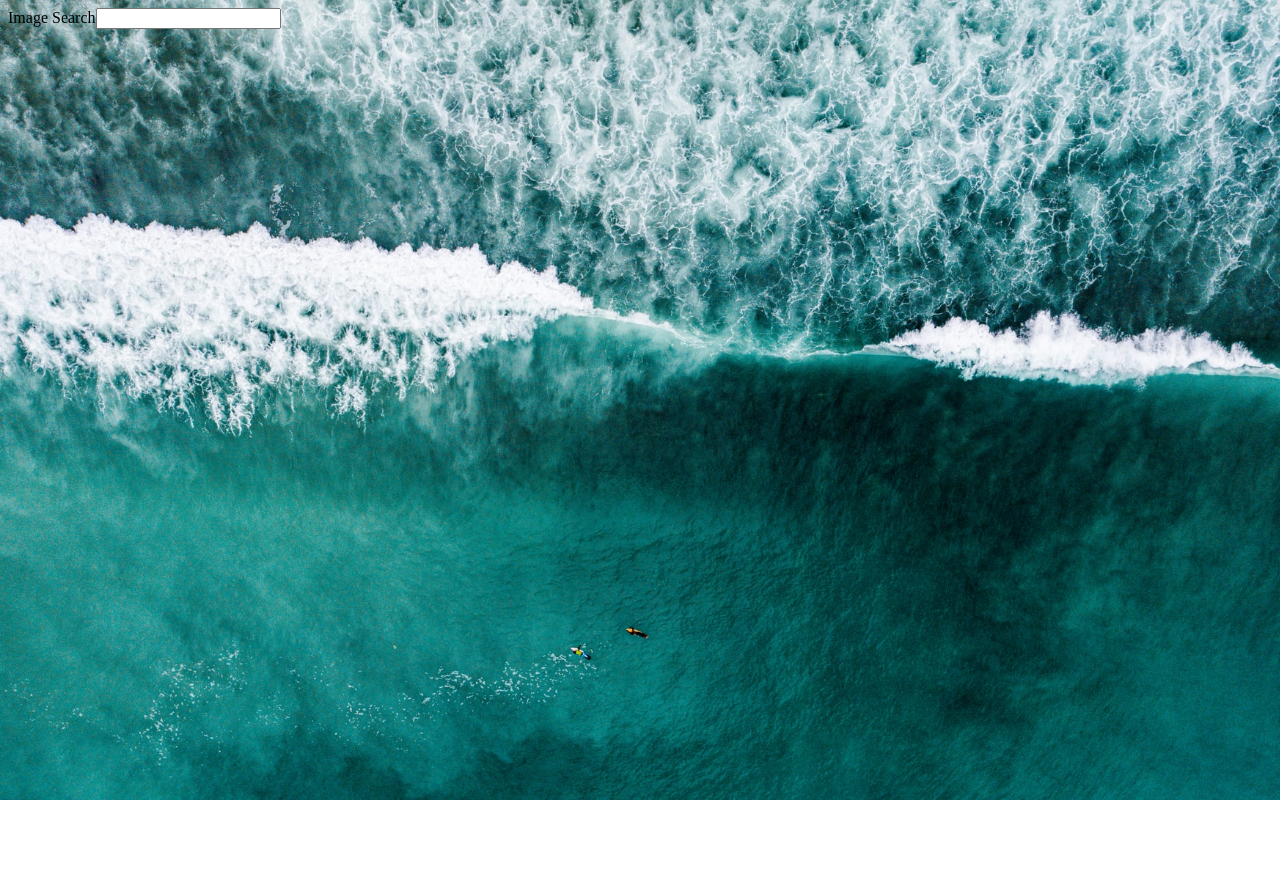
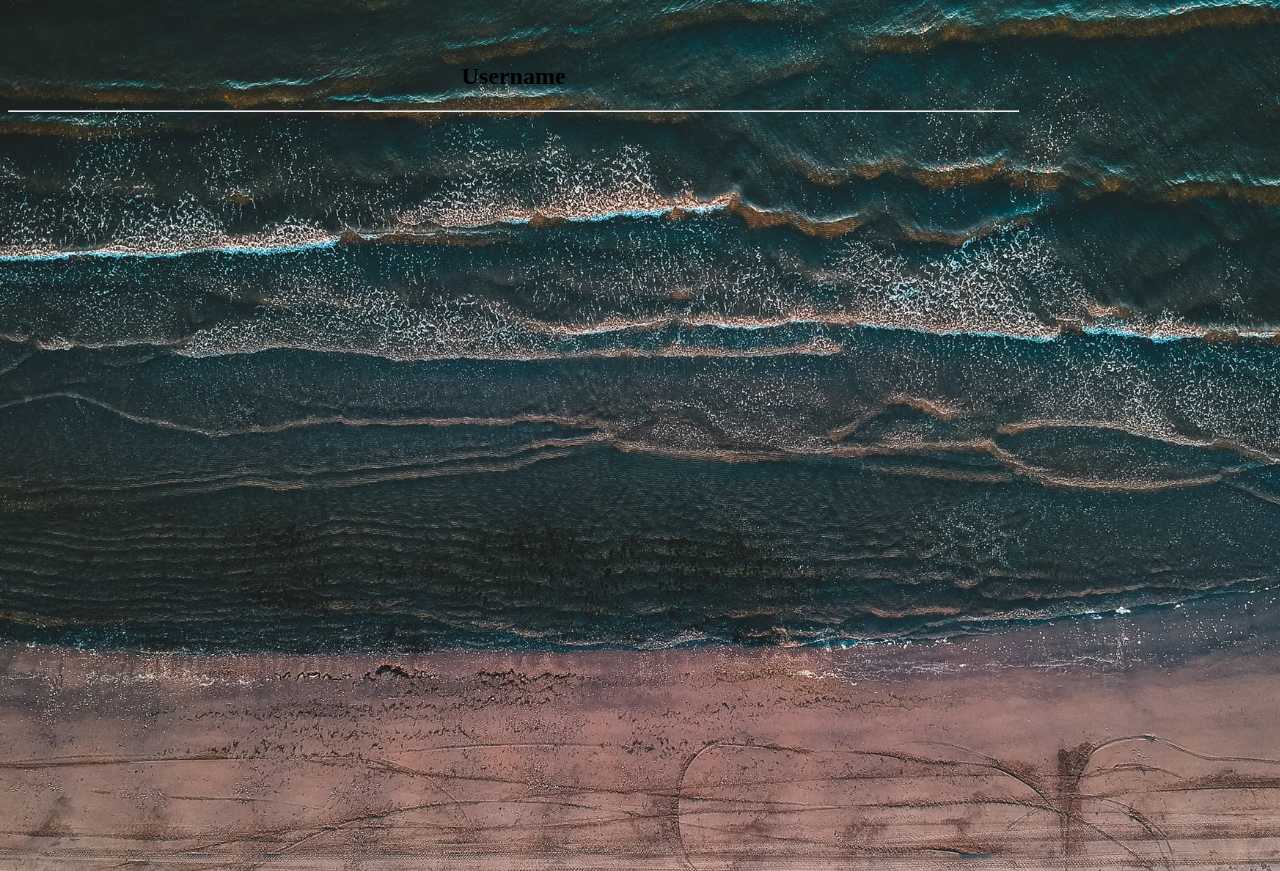
Before and after one commit to Roberto-Livi/react-redux-project, a React (Create React App) app in the folder react-redux/: page / in a window 1280 px wide. Before the commit the page ends 800 px from the top, so only its background shows below. Built offline with nearby package versions, Linux system fonts and the light colour scheme; the HTML template or start-up script is replaced by a standard one.

Commit message:
styling the UserPage component

```diff
--- a/react-redux/src/components/UserPage.js
+++ b/react-redux/src/components/UserPage.js
@@ -0,0 +1,14 @@
+import React from 'react'
+import '../styling/UserPage.css'
+
+
+const UserPage = () => {
+    return (
+        <div id="segment" className="ui form segment">
+            <h2 id="username">Username</h2>
+            <hr />
+        </div>
+    )
+}
+
+export default UserPage
--- a/react-redux/src/index.js
+++ b/react-redux/src/index.js
@@ -1,8 +1,9 @@
 import React from 'react';
 import ReactDOM from 'react-dom';
-import App from './App';
+// import Login from './components/Login';
+import UserPage from './components/UserPage'
 
 ReactDOM.render(
-    <App />,
+    <UserPage />,
   document.getElementById('root')
 );
--- a/react-redux/src/styling/SearchBar.css
+++ b/react-redux/src/styling/SearchBar.css
@@ -1,10 +1,10 @@
+body {
+    background-image: url("../pictures/shaah-shahidh-cFRA3_hpkkY-unsplash.jpg");
+    background-size: 110%;
+}
+
 #segment {
     width: 50%;
     left: 300px;
     top: 150px;
 }
-
-body {
-    background-image: url("../pictures/shaah-shahidh-cFRA3_hpkkY-unsplash.jpg");
-    background-size: 110%;
-}
--- /dev/null
+++ b/react-redux/src/styling/UserPage.css
@@ -0,0 +1,15 @@
+body {
+    background-image: url("../pictures/erik-mclean-2DGgShWwAx8-unsplash.jpg");
+    background-size: 110%;
+}
+
+#segment {
+    width: 80%;
+    left: 150px;
+    height: 800px;
+    margin-top: 5%;
+}
+
+#username {
+    text-align: center;
+}
```
